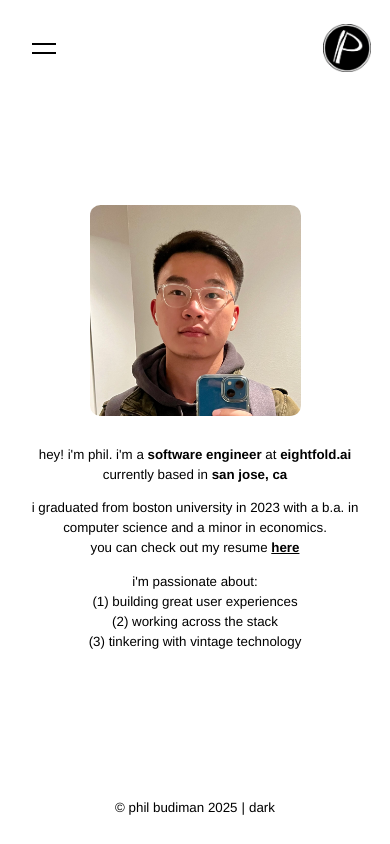
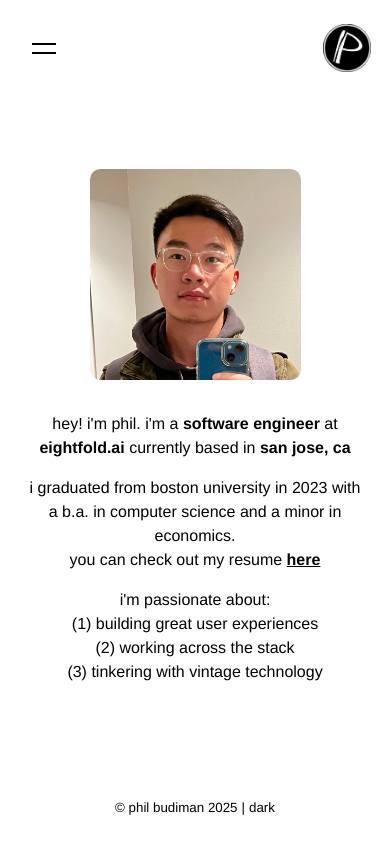
Before and after one commit to philbudiman/website, a React (Vite) app: page /about in a window 390 px wide. Built offline with nearby package versions, Linux system fonts and the light colour scheme.

Commit message:
Update mobile styling

```diff
--- a/src/pages/About/About.css
+++ b/src/pages/About/About.css
@@ -29,7 +29,6 @@
 @media (max-width: 480px) {
   .content-wrapper {
     & p {
-      font-size: smaller;
       line-height: 1.5;
     }
   }
--- a/src/pages/Blog/Blog.css
+++ b/src/pages/Blog/Blog.css
@@ -31,8 +31,4 @@
     color: var(--color-primary);
     text-decoration: underline;
   }
-
-  @media (max-width: 480px) {
-    font-size: larger;
-  }
 }
```
